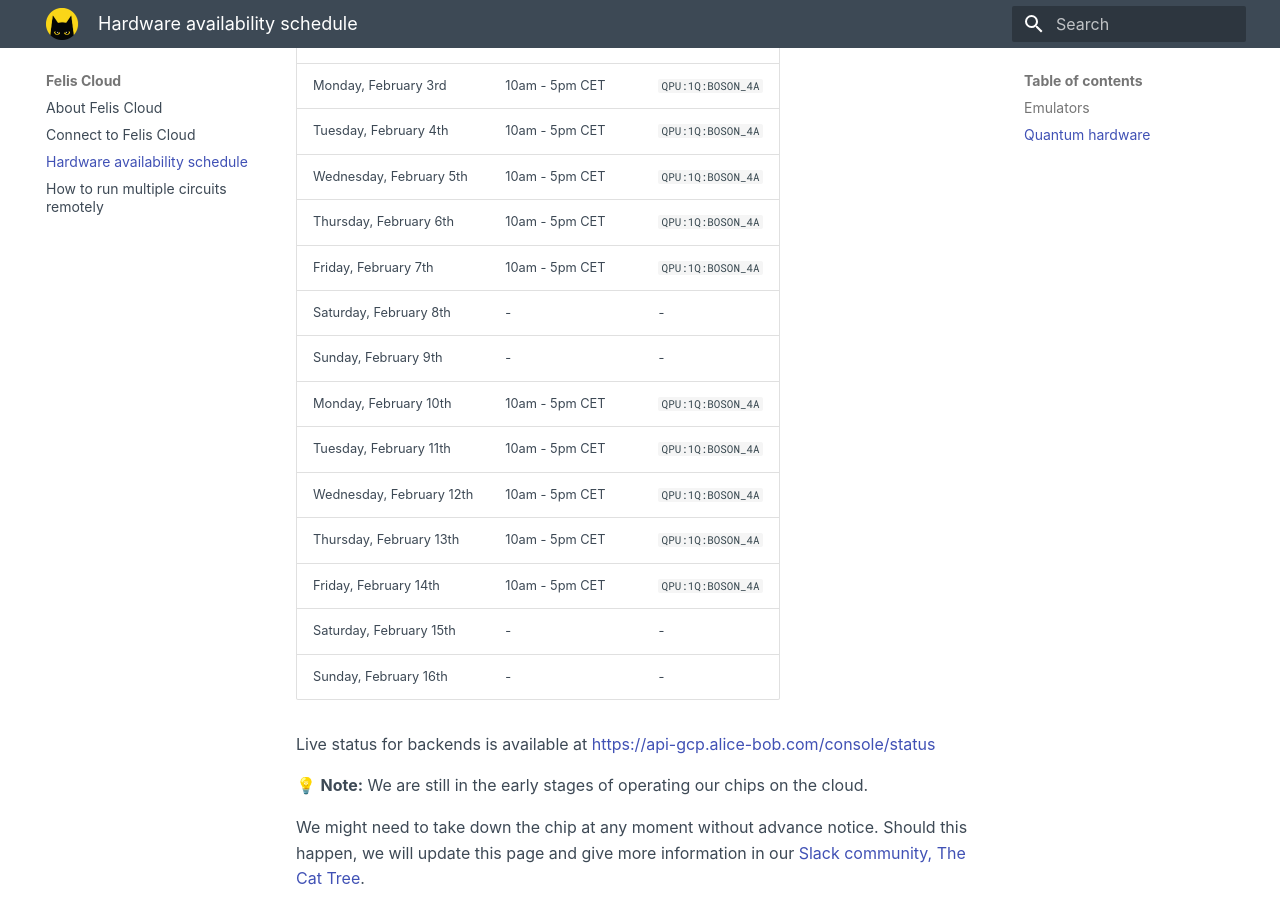
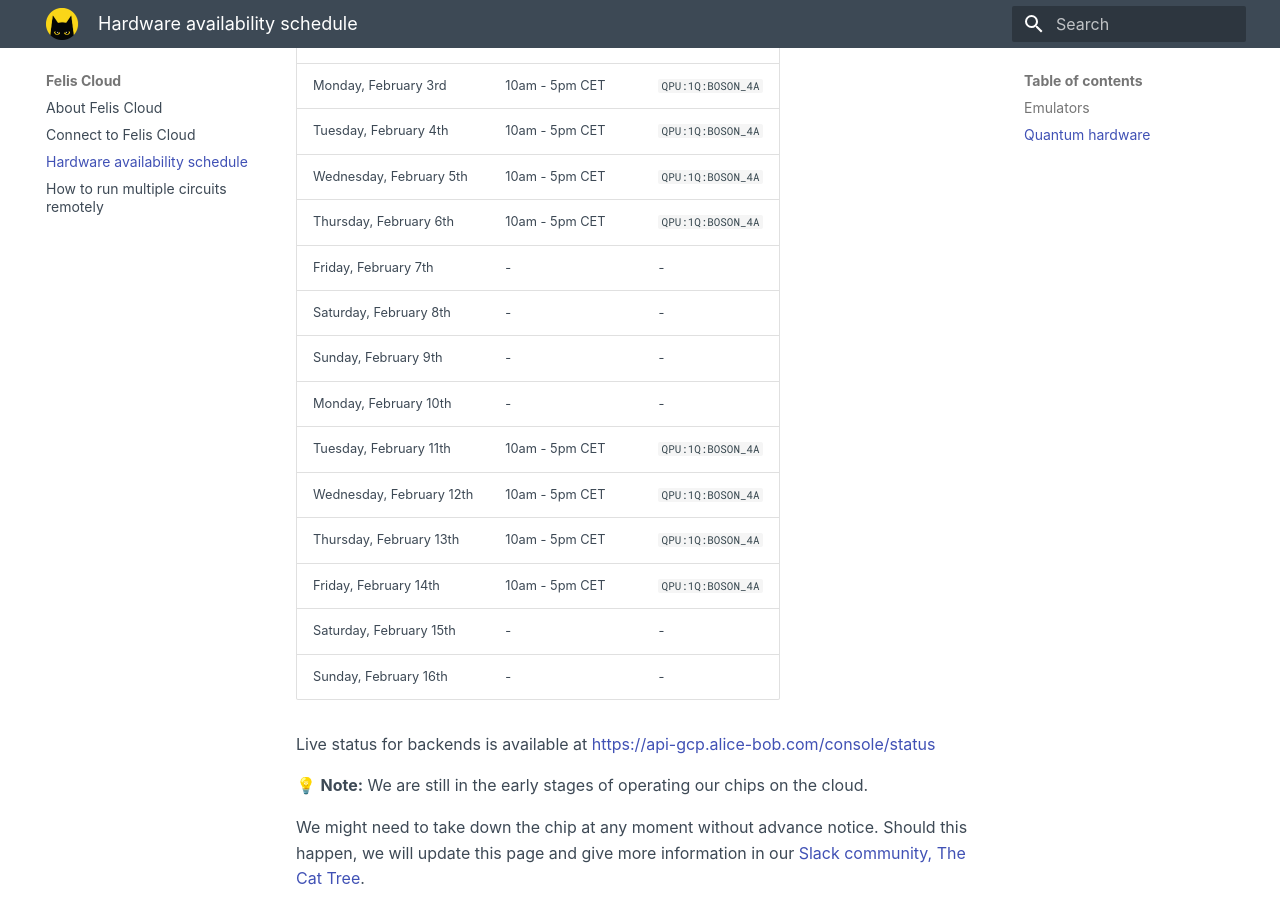
Before and after one commit to Alice-Bob-SW/felis, an MkDocs documentation site: the page built from docs/felis_cloud/hardware_availability_schedule.md, in a window 1280 px wide and 900 px high, scrolled down 378 px. Built offline with MkDocs 1.6.1 and Material for MkDocs 9.7.7, drawn with Linux system fonts in a browser that asks for light colours.

Commit message:
Removed chip on Feb 7th and 10th

```diff
--- a/docs/felis_cloud/hardware_availability_schedule.md
+++ b/docs/felis_cloud/hardware_availability_schedule.md
@@ -12,10 +12,10 @@ All emulators in the remote provider are expected to be available 24/7.
 | Tuesday, February 4th | 10am - 5pm CET | `QPU:1Q:BOSON_4A` |
 | Wednesday, February 5th | 10am - 5pm CET | `QPU:1Q:BOSON_4A` |
 | Thursday, February 6th | 10am - 5pm CET | `QPU:1Q:BOSON_4A` |
-| Friday, February 7th | 10am - 5pm CET | `QPU:1Q:BOSON_4A` |
+| Friday, February 7th | - | - |
 | Saturday, February 8th | - | - |
 | Sunday, February 9th | - | - |
-| Monday, February 10th | 10am - 5pm CET | `QPU:1Q:BOSON_4A` |
+| Monday, February 10th | - | - |
 | Tuesday, February 11th | 10am - 5pm CET | `QPU:1Q:BOSON_4A` |
 | Wednesday, February 12th | 10am - 5pm CET | `QPU:1Q:BOSON_4A` |
 | Thursday, February 13th | 10am - 5pm CET | `QPU:1Q:BOSON_4A` |
```
